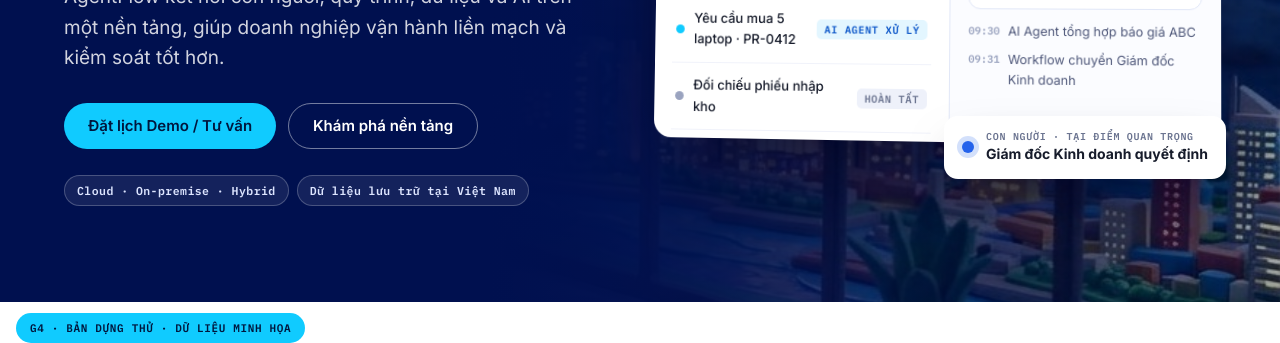
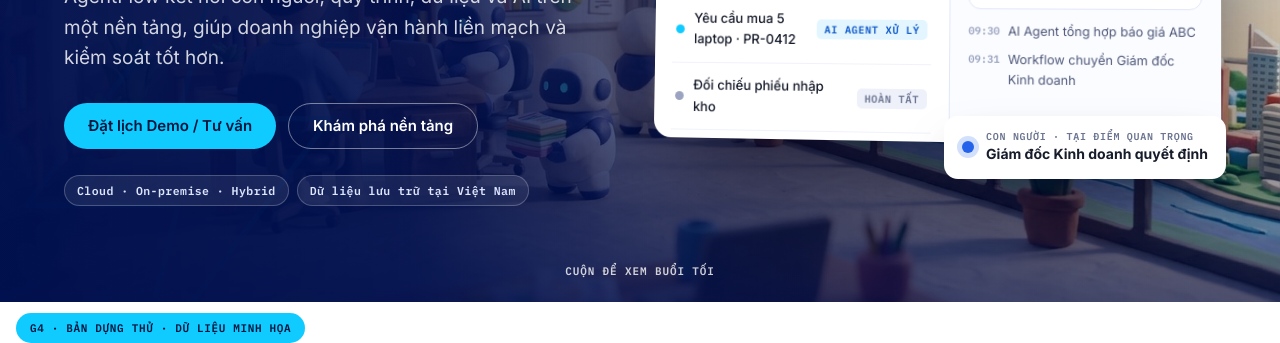
Before and after one commit to nghungg1903-cyber/innomation-preview, a plain HTML site: page g4/index.html in a window 1280 px wide. Shown: the part 441-784 px from the top of the page. Drawn offline with Linux system fonts and the light colour scheme.

Commit message:
G4: reuse G3 clay imagery (day-to-night hero, agents banner, desk crop)
Co-Authored-By: Claude Sonnet 5.5 <noreply@anthropic.com>

```diff
--- a/g4/index.html
+++ b/g4/index.html
@@ -358,6 +358,22 @@ h2{font-size:52px;font-weight:800;letter-spacing:-.045em;line-height:1.07;max-wi
 @media (max-width:768px){.hero2{padding:56px 0 64px}.hero2 h1{font-size:38px}h2{font-size:30px}.fc{position:relative;inset:auto;margin:10px 0;animation:none}.stg{position:static;display:block;margin-top:8px}.oc em{font-size:48px}.tl:after{display:none}}
 @media (prefers-reduced-motion:reduce){.rv{opacity:1;transform:none}.tilt{transform:none!important}.fc{animation:none}}
 .nojs .rv{opacity:1;transform:none}
+
+/* ===== V2.1: dùng lại ảnh clay của G3 ===== */
+.hero2:before{display:none}
+.hbg{position:absolute;inset:0;z-index:-2}
+.hbg i{position:absolute;inset:0;background-size:cover;background-position:center 62%}
+.hbg .d{background-image:url(../img/clay-day.jpg)}
+.hbg .n{background-image:url(../img/clay-night.jpg);opacity:0}
+.hero2:after{background:linear-gradient(90deg,rgba(0,16,79,.97) 0%,rgba(0,16,79,.9) 32%,rgba(0,16,79,.5) 60%,rgba(0,16,79,.18) 100%),linear-gradient(0deg,rgba(0,16,79,.55),transparent 30%)}
+.hero2 .bolt{opacity:.35}
+.hint{position:absolute;left:50%;bottom:22px;transform:translateX(-50%);color:rgba(255,255,255,.8);font-size:11px;transition:opacity .3s}
+.agfig{position:relative;margin:0 0 20px;border-radius:24px;overflow:hidden;height:300px}
+.agfig img{width:100%;height:100%;object-fit:cover;object-position:center 55%}
+.agfig:after{content:"";position:absolute;inset:0;background:linear-gradient(0deg,rgba(0,16,79,.85),transparent 55%)}
+.agfig figcaption{position:absolute;z-index:1;left:28px;bottom:22px;right:28px;color:#fff;font-size:20px;letter-spacing:-.02em;max-width:26em}
+.abv{background:url(../img/clay-desk.jpg) center/cover}
+@media (max-width:768px){.agfig{height:220px}.agfig figcaption{font-size:16px}.hint{display:none}.hbg i{background-position:70% 50%}}
 </style>
 </head>
 <body>
@@ -392,6 +408,8 @@ h2{font-size:52px;font-weight:800;letter-spacing:-.045em;line-height:1.07;max-wi
 <main id="main">
 <!-- S1 HERO -->
 <section class="hero2" id="top">
+ <div class="hbg" aria-hidden="true"><i class="d"></i><i class="n" id="hbn"></i></div>
+ <span class="hint mono" id="hint">Cuộn để xem buổi tối</span>
  <svg class="bolt" viewBox="0 0 24 24" fill="none" stroke="#10CBFF" stroke-width=".25" stroke-linejoin="round" aria-hidden="true"><path d="M13 2 4 14h7l-2 8 9-12h-7l2-8z"/></svg>
  <div class="w hg2">
   <div class="hl2">
@@ -499,6 +517,7 @@ h2{font-size:52px;font-weight:800;letter-spacing:-.045em;line-height:1.07;max-wi
  <div class="w">
   <div class="head c"><span class="mono eyebrow">AI Agent &amp; con người</span><h2>AI đề xuất. Con người quyết định.</h2>
    <p class="lead">Phòng Kinh doanh cần mua gấp 5 laptop. AI phân tích báo giá và đề xuất; người quản lý quyết định; workflow chạy tiếp. <span class="demo">Demo minh họa</span></p></div>
+  <figure class="agfig"><img src="../img/clay-agents.jpg" alt="Minh họa AI Agent làm việc cùng nhân viên trong văn phòng" loading="lazy"><figcaption><b>AI Agent làm phần lặp lại.</b> Con người ở lại với quyết định quan trọng.</figcaption></figure>
   <div class="ap" id="ap">
    <div class="card"><h4><span class="tag">1</span>Yêu cầu</h4><p style="font-size:14px"><b>PR-0412</b> · 5 laptop · Phòng Kinh doanh<br>Cần trong tuần này.</p><div><span class="tag wn" id="apst">Đang chờ AI</span></div></div>
    <div class="card"><h4><span class="tag">2</span>AI đề xuất <span class="tag h">AI Agent</span></h4>
@@ -914,6 +933,14 @@ $('#faq').addEventListener('click',function(e){var b=e.target.closest('button');
   svg.addEventListener('keydown',function(e){var g=e.target.closest('.slab');if(g&&(e.key==='Enter'||e.key===' ')){e.preventDefault();var i=+g.getAttribute('data-i');pick(i);lys[i].click()}});
   pick(1);
 })();
+
+/* ===== V2.1 hero ngày -> đêm theo cuộn ===== */
+(function(){
+  var n=$('#hbn'),h=$('#hint'),hero=$('#top');
+  if(!n)return;
+  function f(){var p=Math.min(1,Math.max(0,scrollY/(hero.offsetHeight*.75)));n.style.opacity=p;if(h)h.style.opacity=p>.25?0:1}
+  addEventListener('scroll',f,{passive:true});f();
+})();
 })();
 </script>
 </body>
```
Also changed, not shown: img/clay-agents.jpg (added), img/clay-desk.jpg (added).
